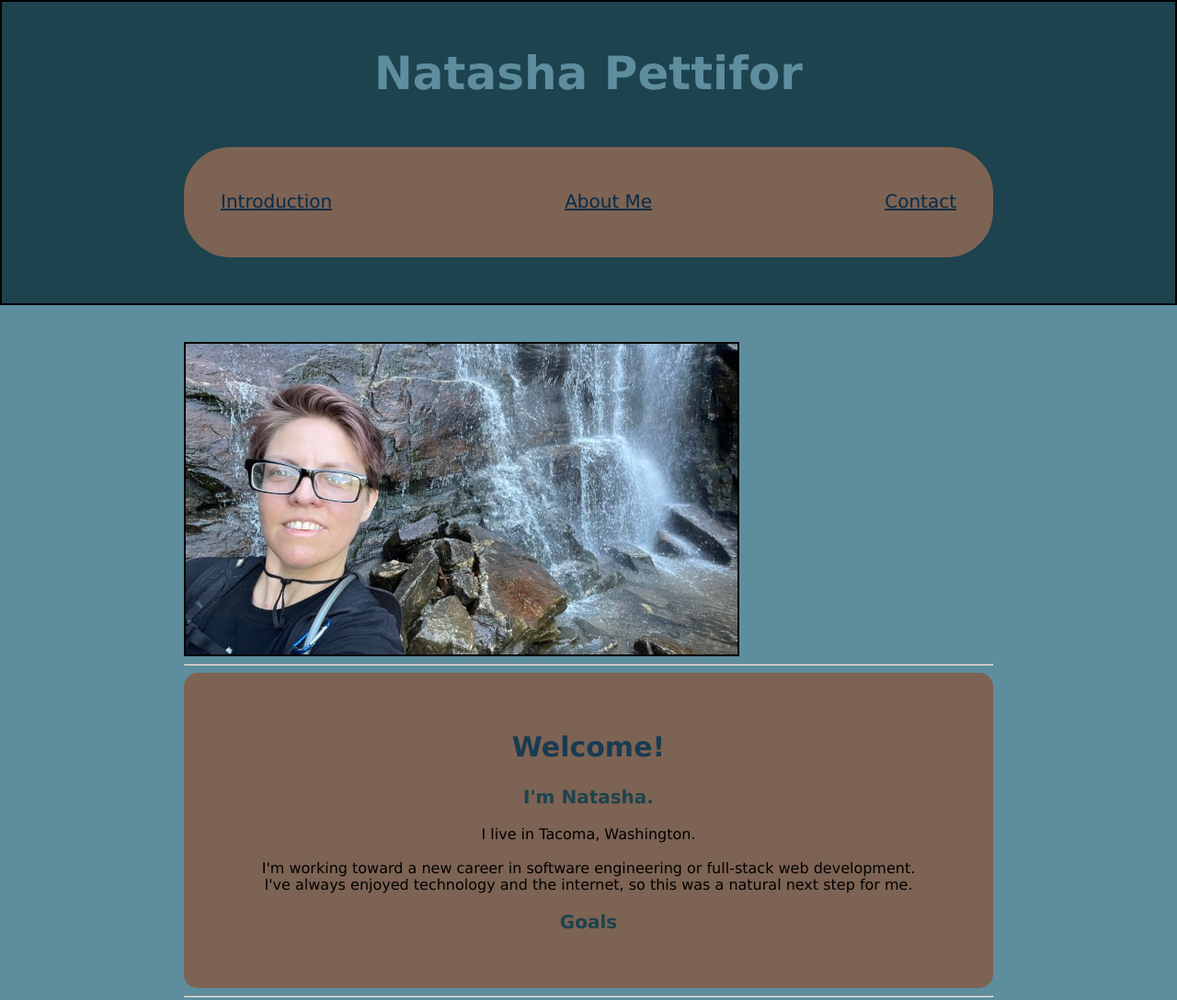
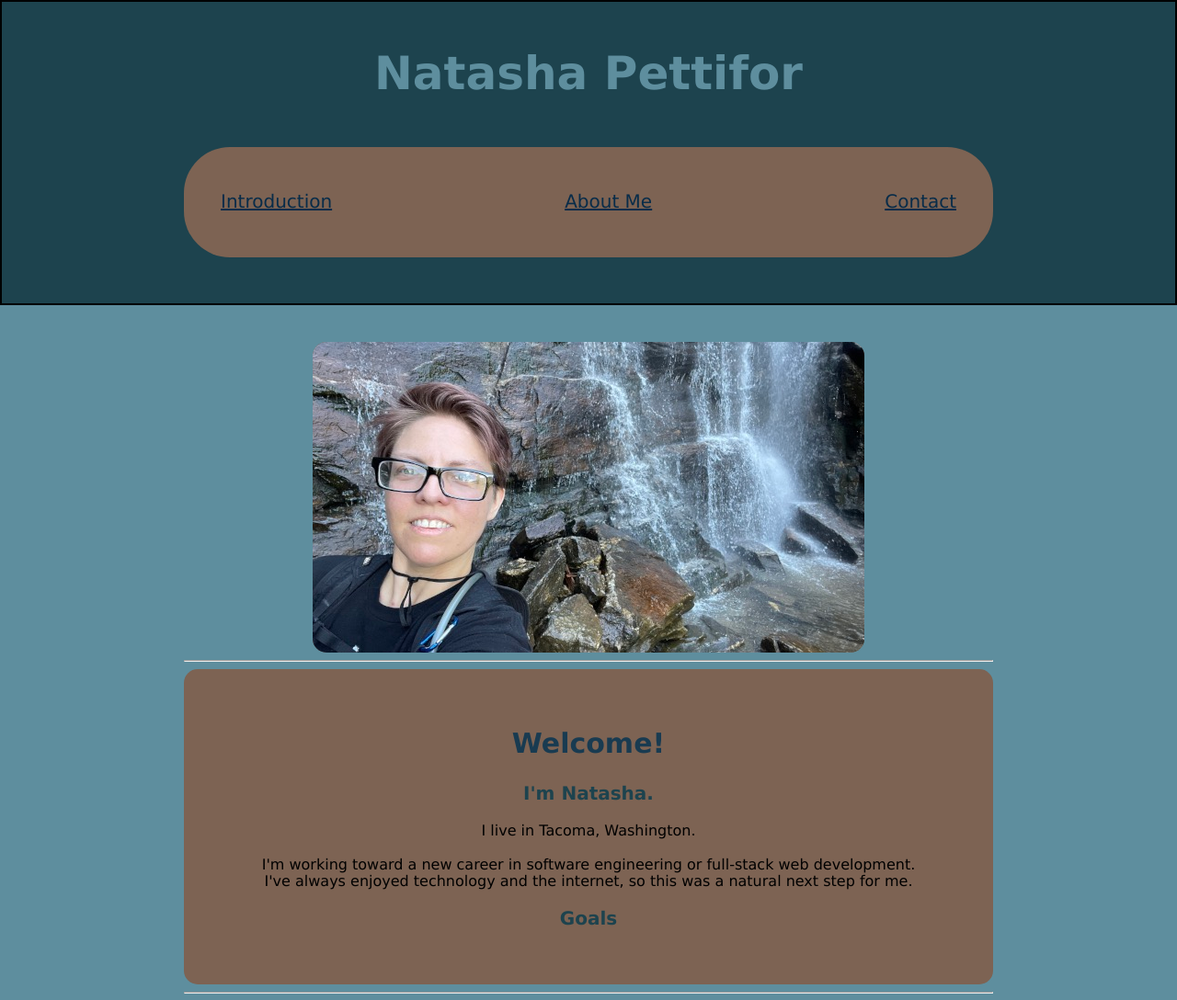
Before and after one commit to NLP42/PortfolioSite, a plain HTML site: page index.html in a window 1280 px wide. Shown: the top 1088 px of the page at 92% size. Drawn offline with nearby package versions, Linux system fonts and the light colour scheme; a script that the page names is missing.

Commit message:
img center

```diff
--- a/index.html
+++ b/index.html
@@ -38,7 +38,7 @@
   <main>
     <div>
       <article class="articlecont">
-        <img src="waterfall-me-1000-563.jpg" alt="Natasha stands in front of a waterfall" width="600" height="338">
+        <img src="waterfall-me-1000-563.jpg" alt="Natasha stands in front of a waterfall" width="600" height="338" class="center">
         <hr>
         <section id="intro">
 
@@ -67,8 +67,8 @@
               <br> It's a field where the options are endless. In an era where every company is now an "online" company,
             and such a large portion of socializing is done via the internet,
             web developers and software engineers play a major and constant role in creating and maintaining these connections. <br>
-            I look forward to working with a diverse group individuals to help shape the way that people interact with the online world.
-            <br> I am eager for my next adventure, and excited to meet new potential collaboraters!</p>
+            I look forward to working with a diverse group individuals to help shape the way that people interact with the online world.</p>
+            <p> I am excited for my next adventure, and can't wait to meet new potential collaboraters!</p>
           <br>
           <h3> My background </h3>
 
--- a/style.css
+++ b/style.css
@@ -118,8 +118,14 @@ footer nav{
 
 /* get my image(s) centered and styled*/
 img{
-   background-color: #1d434e;
-  border: 2px solid black;
+
+  background-color: #7d6353;
+  border-radius: 15px;
   align-items: center;
   justify-content: center;
   display: flex;
+}
+.center {
+  margin-left: auto;
+  margin-right: auto;
+}
```
Also changed, not shown: 1 other file.
